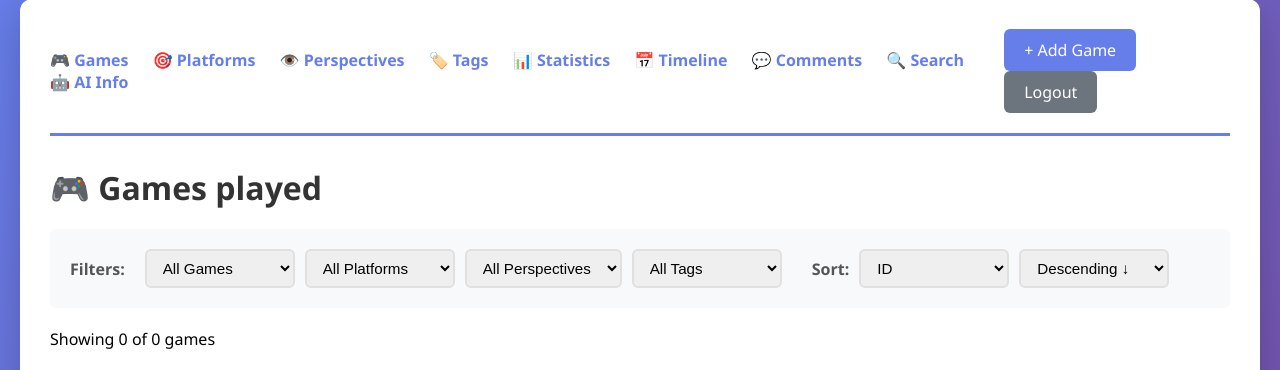
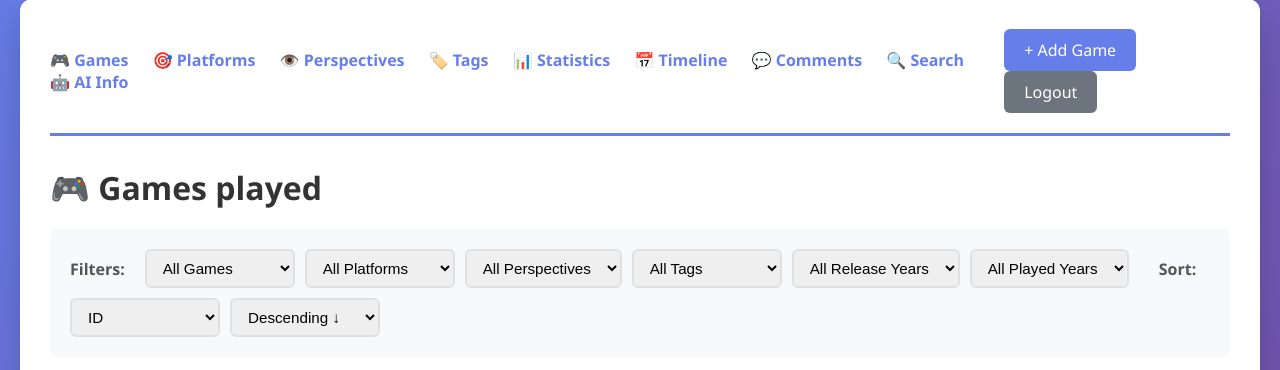
Before and after one commit to thjunge11/simpleFlaskWebApp, a Flask app: page / in a window 1280 px wide. Shown: the part 21-391 px from the top of the page. Run offline with Flask 3, Linux system fonts and the light colour scheme; the visitor is signed in with stand-in values (Sample User, id 1); data that the repository does not hold is empty.

Commit message:
filter by release and played year

```diff
--- a/app/app.py
+++ b/app/app.py
@@ -143,6 +143,8 @@ def index():
     platform_filter = request.args.get('platform', '')
     perspective_filter = request.args.get('perspective', '')
     tag_filter = request.args.get('tag', '')
+    release_year_filter = request.args.get('release_year', '')
+    played_year_filter = request.args.get('played_year', '')
 
     # Sorting
     sort_by = request.args.get('sort', 'game_id')
@@ -163,6 +165,12 @@ def index():
 
     if tag_filter:
         query = query.join(Game.tags).filter(CategoryTag.tag_id == tag_filter)
+
+    if release_year_filter:
+        query = query.filter(Game.release_year == release_year_filter)
+
+    if played_year_filter:
+        query = query.filter(Game.played_year == played_year_filter)
 
     # Apply sorting
     if sort_by == 'name':
@@ -196,16 +204,22 @@ def index():
     platforms = Platform.query.all()
     perspectives = Perspective.query.all()
     tags = CategoryTag.query.order_by(CategoryTag.tag_name).all()
+    release_years = [r[0] for r in db.session.query(Game.release_year).filter(Game.release_year.isnot(None)).distinct().order_by(Game.release_year.asc()).all()]
+    played_years = [r[0] for r in db.session.query(Game.played_year).filter(Game.played_year.isnot(None)).distinct().order_by(Game.played_year.asc()).all()]
 
     return render_template('index.html',
                          games=games,
                          platforms=platforms,
                          perspectives=perspectives,
                          tags=tags,
+                         release_years=release_years,
+                         played_years=played_years,
                          finished_filter=finished_filter,
                          platform_filter=platform_filter,
                          perspective_filter=perspective_filter,
                          tag_filter=tag_filter,
+                         release_year_filter=release_year_filter,
+                         played_year_filter=played_year_filter,
                          sort_by=sort_by,
                          sort_order=sort_order)
 
--- a/app/templates/index.html
+++ b/app/templates/index.html
@@ -42,6 +42,20 @@
             {% endfor %}
         </select>
 
+        <select name="release_year" onchange="this.form.submit()">
+            <option value="">All Release Years</option>
+            {% for year in release_years %}
+                <option value="{{ year }}" {% if release_year_filter == year|string %}selected{% endif %}>{{ year }}</option>
+            {% endfor %}
+        </select>
+
+        <select name="played_year" onchange="this.form.submit()">
+            <option value="">All Played Years</option>
+            {% for year in played_years %}
+                <option value="{{ year }}" {% if played_year_filter == year|string %}selected{% endif %}>{{ year }}</option>
+            {% endfor %}
+        </select>
+
         <label style="margin-left: 20px;"><strong>Sort:</strong></label>
 
         <select name="sort" onchange="this.form.submit()">
@@ -61,7 +75,7 @@
             <option value="desc" {% if sort_order == 'desc' %}selected{% endif %}>Descending ↓</option>
         </select>
 
-        {% if finished_filter or platform_filter or perspective_filter or tag_filter %}
+        {% if finished_filter or platform_filter or perspective_filter or tag_filter or release_year_filter or played_year_filter %}
             <a href="{{ url_for('index') }}" class="btn btn-sm btn-secondary">Clear Filters</a>
         {% endif %}
     </form>
@@ -73,48 +87,48 @@
     <thead>
         <tr>
             <th>
-                <a href="{{ url_for('index', sort='game_id', order='asc' if sort_by == 'game_id' and sort_order == 'desc' else 'desc', finished=finished_filter, platform=platform_filter, perspective=perspective_filter, tag=tag_filter) }}" style="color: inherit; text-decoration: none;">
+                <a href="{{ url_for('index', sort='game_id', order='asc' if sort_by == 'game_id' and sort_order == 'desc' else 'desc', finished=finished_filter, platform=platform_filter, perspective=perspective_filter, tag=tag_filter, release_year=release_year_filter, played_year=played_year_filter) }}" style="color: inherit; text-decoration: none;">
                     ID {% if sort_by == 'game_id' %}{{ '↓' if sort_order == 'desc' else '↑' }}{% endif %}
                 </a>
             </th>
             <th>
-                <a href="{{ url_for('index', sort='name', order='asc' if sort_by == 'name' and sort_order == 'desc' else 'desc', finished=finished_filter, platform=platform_filter, perspective=perspective_filter, tag=tag_filter) }}" style="color: inherit; text-decoration: none;">
+                <a href="{{ url_for('index', sort='name', order='asc' if sort_by == 'name' and sort_order == 'desc' else 'desc', finished=finished_filter, platform=platform_filter, perspective=perspective_filter, tag=tag_filter, release_year=release_year_filter, played_year=played_year_filter) }}" style="color: inherit; text-decoration: none;">
                     Name {% if sort_by == 'name' %}{{ '↓' if sort_order == 'desc' else '↑' }}{% endif %}
                 </a>
             </th>
             <th>
-                <a href="{{ url_for('index', sort='release_year', order='asc' if sort_by == 'release_year' and sort_order == 'desc' else 'desc', finished=finished_filter, platform=platform_filter, perspective=perspective_filter, tag=tag_filter) }}" style="color: inherit; text-decoration: none;">
+                <a href="{{ url_for('index', sort='release_year', order='asc' if sort_by == 'release_year' and sort_order == 'desc' else 'desc', finished=finished_filter, platform=platform_filter, perspective=perspective_filter, tag=tag_filter, release_year=release_year_filter, played_year=played_year_filter) }}" style="color: inherit; text-decoration: none;">
                     Release Year {% if sort_by == 'release_year' %}{{ '↓' if sort_order == 'desc' else '↑' }}{% endif %}
                 </a>
             </th>
             <th>
-                <a href="{{ url_for('index', sort='played_year', order='asc' if sort_by == 'played_year' and sort_order == 'desc' else 'desc', finished=finished_filter, platform=platform_filter, perspective=perspective_filter, tag=tag_filter) }}" style="color: inherit; text-decoration: none;">
+                <a href="{{ url_for('index', sort='played_year', order='asc' if sort_by == 'played_year' and sort_order == 'desc' else 'desc', finished=finished_filter, platform=platform_filter, perspective=perspective_filter, tag=tag_filter, release_year=release_year_filter, played_year=played_year_filter) }}" style="color: inherit; text-decoration: none;">
                     Played Year {% if sort_by == 'played_year' %}{{ '↓' if sort_order == 'desc' else '↑' }}{% endif %}
                 </a>
             </th>
             <th>Tags</th>
             <th>
-                <a href="{{ url_for('index', sort='platform', order='asc' if sort_by == 'platform' and sort_order == 'desc' else 'desc', finished=finished_filter, platform=platform_filter, perspective=perspective_filter, tag=tag_filter) }}" style="color: inherit; text-decoration: none;">
+                <a href="{{ url_for('index', sort='platform', order='asc' if sort_by == 'platform' and sort_order == 'desc' else 'desc', finished=finished_filter, platform=platform_filter, perspective=perspective_filter, tag=tag_filter, release_year=release_year_filter, played_year=played_year_filter) }}" style="color: inherit; text-decoration: none;">
                     Platform {% if sort_by == 'platform' %}{{ '↓' if sort_order == 'desc' else '↑' }}{% endif %}
                 </a>
             </th>
             <th>
-                <a href="{{ url_for('index', sort='perspective', order='asc' if sort_by == 'perspective' and sort_order == 'desc' else 'desc', finished=finished_filter, platform=platform_filter, perspective=perspective_filter, tag=tag_filter) }}" style="color: inherit; text-decoration: none;">
+                <a href="{{ url_for('index', sort='perspective', order='asc' if sort_by == 'perspective' and sort_order == 'desc' else 'desc', finished=finished_filter, platform=platform_filter, perspective=perspective_filter, tag=tag_filter, release_year=release_year_filter, played_year=played_year_filter) }}" style="color: inherit; text-decoration: none;">
                     Perspective {% if sort_by == 'perspective' %}{{ '↓' if sort_order == 'desc' else '↑' }}{% endif %}
                 </a>
             </th>
             <th>
-                <a href="{{ url_for('index', sort='playtime', order='asc' if sort_by == 'playtime' and sort_order == 'desc' else 'desc', finished=finished_filter, platform=platform_filter, perspective=perspective_filter, tag=tag_filter) }}" style="color: inherit; text-decoration: none;">
+                <a href="{{ url_for('index', sort='playtime', order='asc' if sort_by == 'playtime' and sort_order == 'desc' else 'desc', finished=finished_filter, platform=platform_filter, perspective=perspective_filter, tag=tag_filter, release_year=release_year_filter, played_year=played_year_filter) }}" style="color: inherit; text-decoration: none;">
                     Playtime (h) {% if sort_by == 'playtime' %}{{ '↓' if sort_order == 'desc' else '↑' }}{% endif %}
                 </a>
             </th>
             <th>
-                <a href="{{ url_for('index', sort='finished', order='asc' if sort_by == 'finished' and sort_order == 'desc' else 'desc', finished=finished_filter, platform=platform_filter, perspective=perspective_filter, tag=tag_filter) }}" style="color: inherit; text-decoration: none;">
+                <a href="{{ url_for('index', sort='finished', order='asc' if sort_by == 'finished' and sort_order == 'desc' else 'desc', finished=finished_filter, platform=platform_filter, perspective=perspective_filter, tag=tag_filter, release_year=release_year_filter, played_year=played_year_filter) }}" style="color: inherit; text-decoration: none;">
                     Status {% if sort_by == 'finished' %}{{ '↓' if sort_order == 'desc' else '↑' }}{% endif %}
                 </a>
             </th>
             <th>
-                <a href="{{ url_for('index', sort='finished_at', order='asc' if sort_by == 'finished_at' and sort_order == 'desc' else 'desc', finished=finished_filter, platform=platform_filter, perspective=perspective_filter, tag=tag_filter) }}" style="color: inherit; text-decoration: none;">
+                <a href="{{ url_for('index', sort='finished_at', order='asc' if sort_by == 'finished_at' and sort_order == 'desc' else 'desc', finished=finished_filter, platform=platform_filter, perspective=perspective_filter, tag=tag_filter, release_year=release_year_filter, played_year=played_year_filter) }}" style="color: inherit; text-decoration: none;">
                     Finished At {% if sort_by == 'finished_at' %}{{ '↓' if sort_order == 'desc' else '↑' }}{% endif %}
                 </a>
             </th>
@@ -162,12 +176,12 @@
 
 <div class="pagination">
     {% if games.has_prev %}
-        <a href="{{ url_for('index', page=games.prev_num, finished=finished_filter, platform=platform_filter, perspective=perspective_filter, tag=tag_filter, sort=sort_by, order=sort_order) }}">← Previous</a>
+        <a href="{{ url_for('index', page=games.prev_num, finished=finished_filter, platform=platform_filter, perspective=perspective_filter, tag=tag_filter, release_year=release_year_filter, played_year=played_year_filter, sort=sort_by, order=sort_order) }}">← Previous</a>
     {% endif %}
 
     {% for page_num in games.iter_pages(left_edge=1, right_edge=1, left_current=1, right_current=2) %}
         {% if page_num %}
-            <a href="{{ url_for('index', page=page_num, finished=finished_filter, platform=platform_filter, perspective=perspective_filter, tag=tag_filter, sort=sort_by, order=sort_order) }}"
+            <a href="{{ url_for('index', page=page_num, finished=finished_filter, platform=platform_filter, perspective=perspective_filter, tag=tag_filter, release_year=release_year_filter, played_year=played_year_filter, sort=sort_by, order=sort_order) }}"
                class="{% if page_num == games.page %}active{% endif %}">{{ page_num }}</a>
         {% else %}
             <span>...</span>
@@ -175,7 +189,7 @@
     {% endfor %}
 
     {% if games.has_next %}
-        <a href="{{ url_for('index', page=games.next_num, finished=finished_filter, platform=platform_filter, perspective=perspective_filter, tag=tag_filter, sort=sort_by, order=sort_order) }}">Next →</a>
+        <a href="{{ url_for('index', page=games.next_num, finished=finished_filter, platform=platform_filter, perspective=perspective_filter, tag=tag_filter, release_year=release_year_filter, played_year=played_year_filter, sort=sort_by, order=sort_order) }}">Next →</a>
     {% endif %}
 </div>
 {% endblock %}
```
